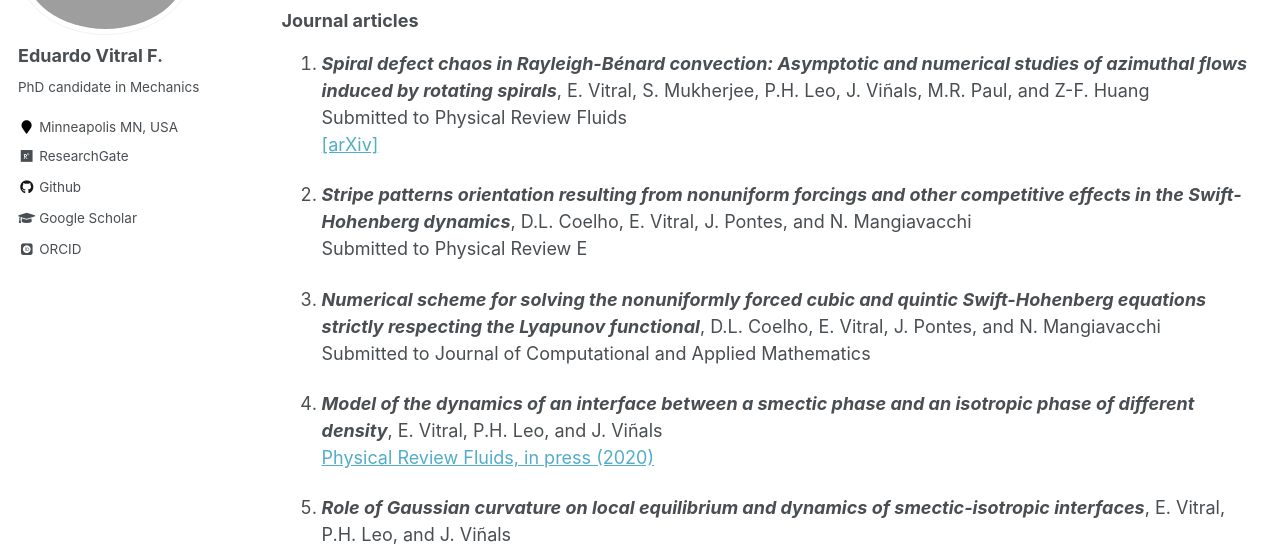
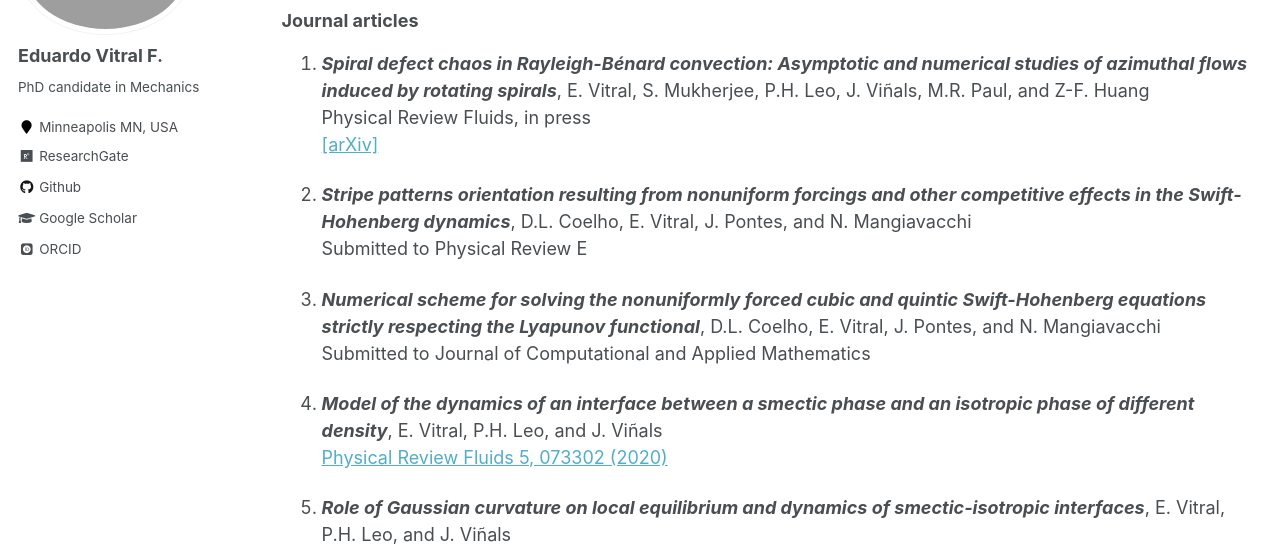
Before and after one commit to evitral/evitral.github.io, a Jekyll site: the page built from _pages/publications.md, in a window 1280 px wide and 1172 px high. Shown: the part 217-768 px from the top of the window. Built offline with Jekyll 4.4.1, drawn with Linux system fonts in a browser that asks for light colours; some web fonts are replaced.

Commit message:
prf smectic

```diff
--- a/_pages/publications.md
+++ b/_pages/publications.md
@@ -23,7 +23,7 @@ You can also find my list of publications in [Google Scholar](https://scholar.go
 
 1. _**Spiral defect chaos in Rayleigh-Bénard convection: Asymptotic and numerical studies of azimuthal flows induced by rotating spirals**_,
 E.&#160;Vitral, S.&#160;Mukherjee, P.H.&#160;Leo, J.&#160;Viñals, M.R.&#160;Paul, and Z-F.&#160;Huang <br />
-Submitted to Physical Review Fluids <br />
+Physical Review Fluids, in press <br />
 [[arXiv]](https://arxiv.org/abs/2006.00147)
 
 2. _**Stripe patterns orientation resulting from nonuniform forcings
@@ -37,7 +37,7 @@ Submitted to Journal of Computational and Applied Mathematics
 
 4. _**Model of the dynamics of an interface between a smectic phase and an isotropic phase of different density**_,
 E.&#160;Vitral, P.H.&#160;Leo, and J.&#160;Viñals <br />
-[Physical Review Fluids, in press (2020)](https://journals.aps.org/prfluids/accepted/79071S3bCf01fe0e71a700f0ce714c1a51cd1f922) <br />
+[Physical Review Fluids 5, 073302 (2020)](https://journals.aps.org/prfluids/abstract/10.1103/PhysRevFluids.5.073302) <br />
 
 5. _**Role of Gaussian curvature on local equilibrium and dynamics of smectic-isotropic interfaces**_,
 E.&#160;Vitral, P.H.&#160;Leo, and J.&#160;Viñals <br />
```
Also changed, not shown: 2 other files.
